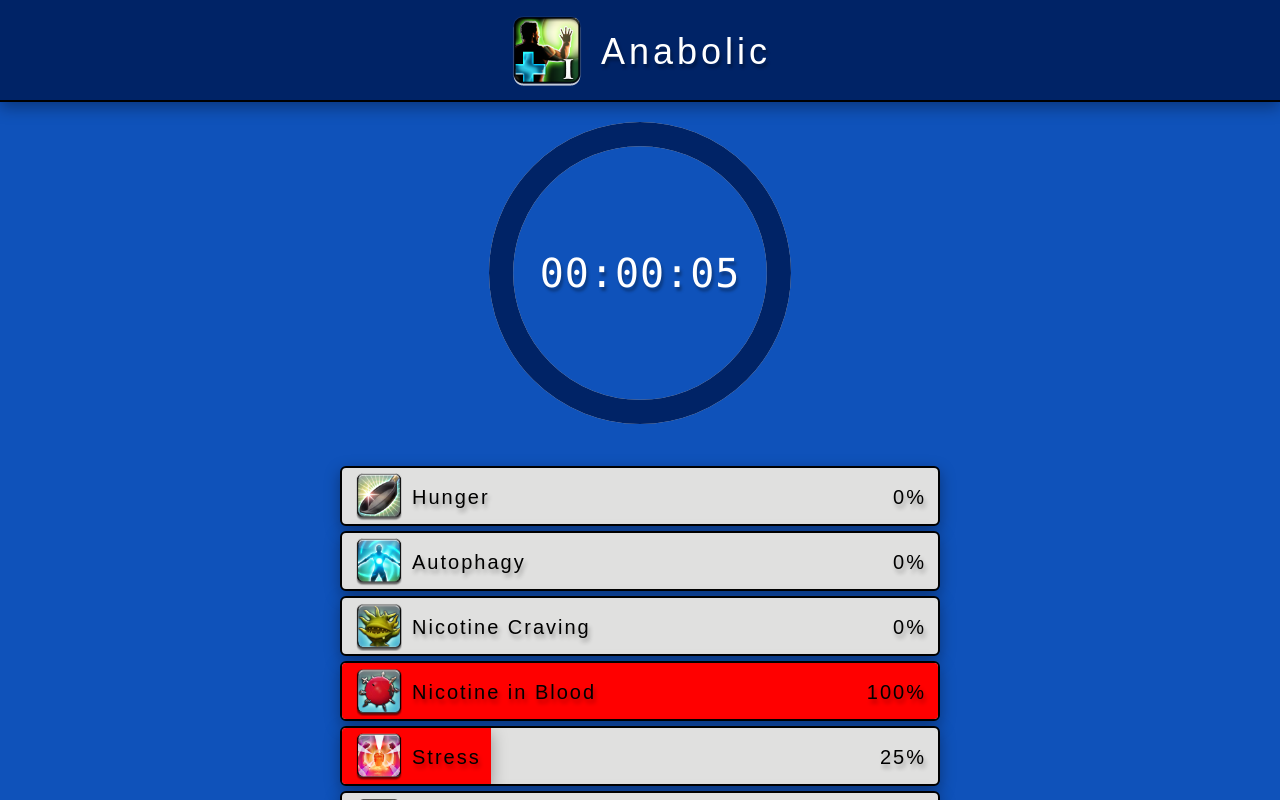
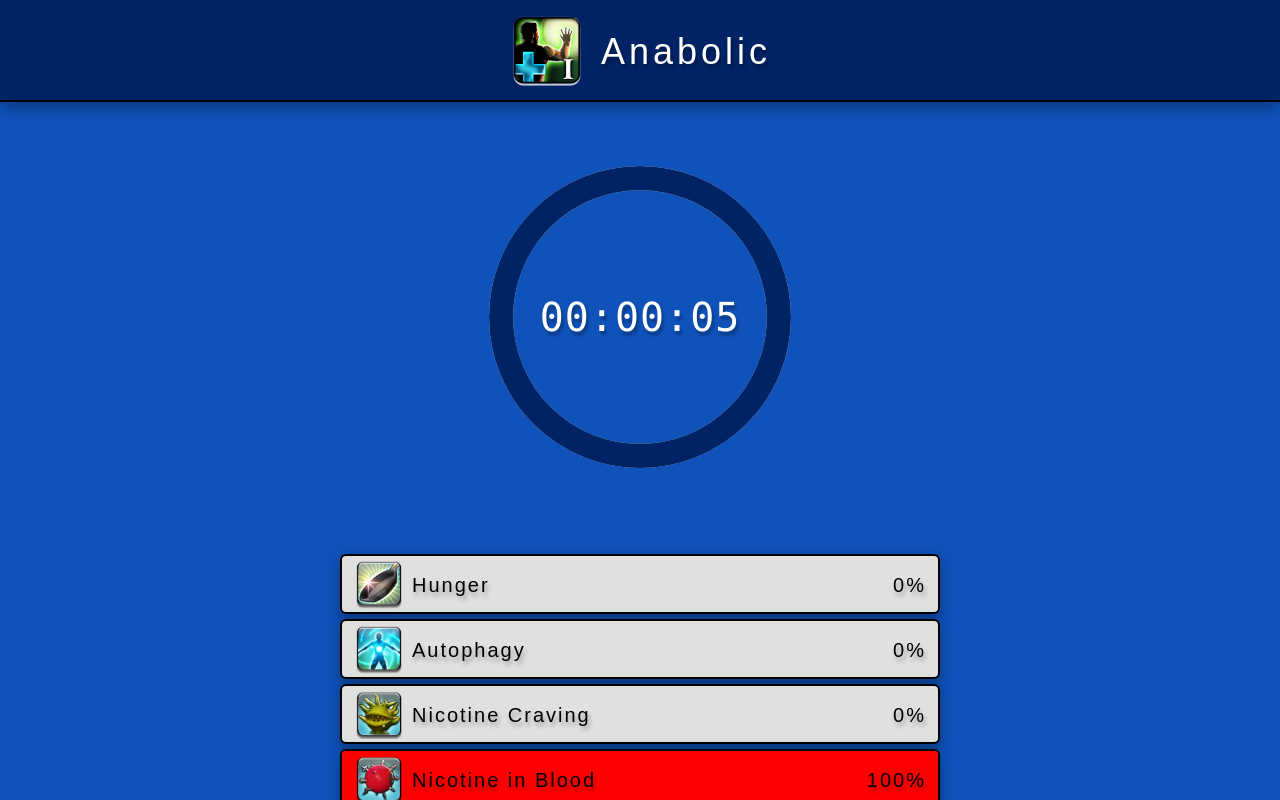
Before and after one commit to OdreZZ/fasting-tracker-frontend, a Next.js app: page / in a window 1280 px wide. Built offline with nearby package versions, Linux system fonts and the light colour scheme.

Commit message:
More spacing in UI

```diff
--- a/styles/Homepage.module.css
+++ b/styles/Homepage.module.css
@@ -103,7 +103,7 @@
 
 .timePassedContainer {
     position: relative;
-    margin: 12px 0;
+    margin: 56px 0;
     padding: 0 24px;
     min-width: 350px;
     max-width: 550px;
```
